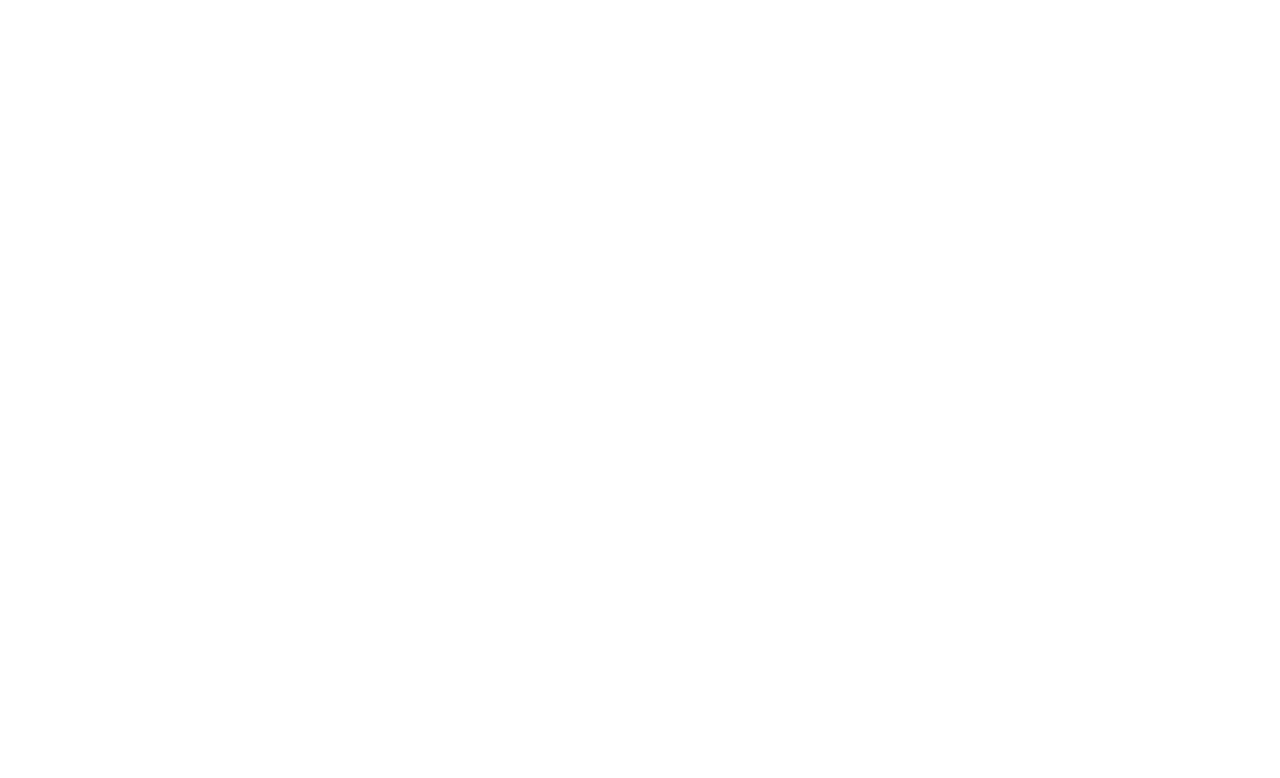
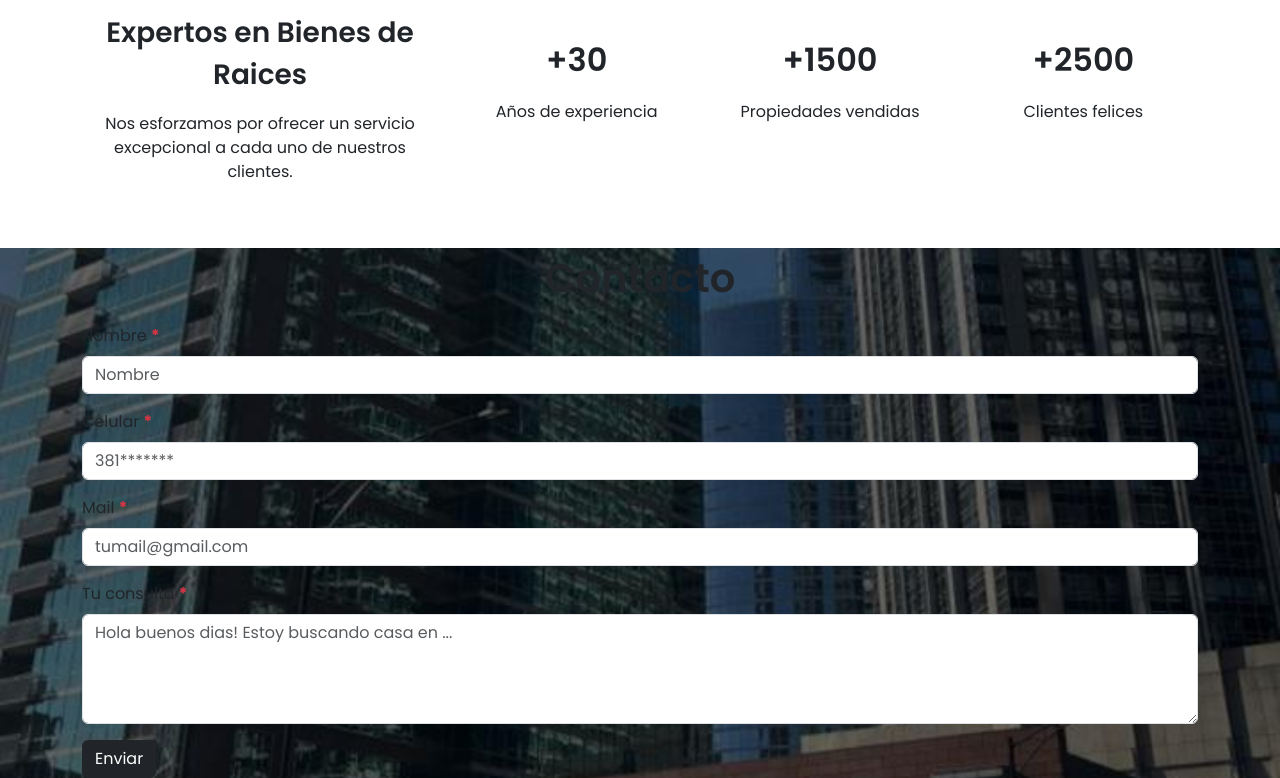
Before and after one commit to Agusme/inmobiliaria, a React (Vite) app: page / in a window 1280 px wide. Shown: the part 1016-1794 px from the top of the page. Before the commit the page ends 1084 px from the top, so only its background shows below. Built offline with nearby package versions, Linux system fonts and the light colour scheme.

Commit message:
add configuration to contact form

```diff
--- a/package.json
+++ b/package.json
@@ -10,12 +10,14 @@
     "preview": "vite preview"
   },
   "dependencies": {
+    "@emailjs/browser": "^4.1.0",
     "@emotion/react": "^11.11.3",
     "bootstrap": "^5.3.3",
     "react": "^18.2.0",
     "react-awesome-reveal": "^4.2.8",
     "react-bootstrap": "^2.10.1",
     "react-dom": "^18.2.0",
+    "react-hook-form": "^7.50.1",
     "react-scroll": "^1.9.0"
   },
   "devDependencies": {
--- a/src/App.jsx
+++ b/src/App.jsx
@@ -3,14 +3,15 @@ import Navegation from "./components/layouts/Navegation";
 import Home from "./components/views/Home";
 import "bootstrap/dist/css/bootstrap.min.css";
 import Portada from "./components/views/Portada";
+import Contacto from "./components/views/Contacto";
 
 function App() {
   return (
     <>
-        <Navegation></Navegation>
-        <Home></Home>
-
-        <Portada></Portada>
+      <Navegation></Navegation>
+      <Home></Home>
+      <Portada></Portada>
+      <Contacto></Contacto>
     </>
   );
 }
--- /dev/null
+++ b/src/components/views/Contacto.jsx
@@ -0,0 +1,172 @@
+import { Button, Container, Form, Modal } from "react-bootstrap";
+import { useForm } from "react-hook-form";
+import {
+  validateEmail,
+  validateMessage,
+  validateName,
+  validatePhone,
+} from "../../helpers/validateForm.jsx";
+import emailjs from "@emailjs/browser";
+
+import React from "react";
+
+const Contacto = () => {
+  const {
+    register,
+    handleSubmit,
+    formState: { errors, isValid },
+    reset,
+  } = useForm();
+
+  const [showModal, setShowModal] = React.useState(false);
+
+  const emailjsConfig = {
+    serviceId: "service_qn846gq",
+    templateId: "template_lsp5hg6",
+    publicKey: "BDtEaJzGHui804FZE",
+  };
+
+  const onSubmit = async (data) => {
+    try {
+      const emailData = {
+        ...data,
+        user_name: data.user_name,
+        email: data.email,
+        phone: data.phone,
+        message: data.message,
+      };
+      const response = await emailjs.send(
+        emailjsConfig.serviceId,
+        emailjsConfig.templateId,
+        emailData,
+        emailjsConfig.publicKey
+      );
+      console.log("correo enviado con exito: ", response);
+
+      setShowModal(true);
+      reset();
+    } catch (error) {
+      console.log("error al enviar el correo", error);
+    }
+  };
+  const handleCloseModal = () => {
+    setShowModal(false);
+  };
+
+  return (
+    <div>
+      <Container>
+        <p className="fw-semibold fs-1 text-center">Contacto</p>
+        <Form onSubmit={handleSubmit(onSubmit)}>
+          <Form.Group controlId="formName">
+            <Form.Label>
+              Nombre <span className="text-danger fw-bold">*</span>
+            </Form.Label>
+            <Form.Control
+              type="text"
+              name="user_name"
+              maxLength={30}
+              minLength={3}
+              placeholder="Nombre"
+              {...register("user_name", {
+                required: "Ingrese un nombre válido",
+                validate: (value) => validateName(value) || "Nombre Inválido",
+              })}
+              isInvalid={!!errors.user_name}
+              isValid={isValid}
+            />
+            {errors.user_name && (
+              <Form.Control.Feedback type="invalid">
+                {errors.user_name.message}
+              </Form.Control.Feedback>
+            )}
+          </Form.Group>
+
+          <Form.Group controlId="formPhone">
+            <Form.Label className="pt-3">
+              Celular <span className="text-danger fw-bold">*</span>
+            </Form.Label>
+            <Form.Control
+              name="phone"
+              maxLength={12}
+              placeholder="381*******"
+              {...register("phone", {
+                required: "Ingrese un número válido",
+                validate: (value) => validatePhone(value) || "Número inválido",
+              })}
+              isInvalid={!!errors.phone}
+              isValid={isValid}
+            ></Form.Control>
+            {errors.phone && (
+              <Form.Control.Feedback type="invalid">
+                {errors.phone.message}
+              </Form.Control.Feedback>
+            )}
+          </Form.Group>
+          <Form.Group controlId="formEmail">
+            <Form.Label className="pt-3">
+              Mail <span className="text-danger fw-bold">*</span>
+            </Form.Label>
+            <Form.Control
+              type="text"
+              name="email"
+              maxLength={30}
+              placeholder="tumail@gmail.com"
+              {...register("email", {
+                required: "Ingrese un mail válido",
+                validate: (value) => validateEmail(value) || "Mail inválido",
+              })}
+              isInvalid={!!errors.email}
+              isValid={isValid}
+            ></Form.Control>
+            {errors.email && (
+              <Form.Control.Feedback type="invalid">
+                {errors.email.message}
+              </Form.Control.Feedback>
+            )}
+          </Form.Group>
+          <Form.Group controlId="form-message">
+            <Form.Label className="pt-3">
+              Tu consulta <span className="text-danger fw-bold">*</span>
+            </Form.Label>
+            <Form.Control
+              name="message"
+              as="textarea"
+              placeholder="Hola buenos dias! Estoy buscando casa en ..."
+              rows={4}
+              maxLength={1000}
+              required
+              {...register("message", {
+                required: "Ingrese una consulta correcta",
+                validate: (value) =>
+                  validateMessage(value) || "Ingrese una consulta correcta",
+              })}
+              isInvalid={!!errors.message}
+              isValid={isValid}
+            ></Form.Control>
+            {errors.user_name && (
+              <Form.Control.Feedback type="invalid">
+                {errors.message.message}
+              </Form.Control.Feedback>
+            )}
+          </Form.Group>
+          <Button type="submit" className="mt-3 btn btn-dark">
+            Enviar
+          </Button>
+        </Form>
+        <Modal show={showModal} onHide={handleCloseModal}>
+          <Modal.Header closeButton>
+            <Modal.Title>Consulta Enviada!</Modal.Title>
+          </Modal.Header>
+          <Modal.Footer>
+            <Button variant="secondary" onClick={handleCloseModal}>
+              Cerrar
+            </Button>
+          </Modal.Footer>
+        </Modal>
+      </Container>
+    </div>
+  );
+};
+
+export default Contacto;
--- a/src/components/views/Portada.jsx
+++ b/src/components/views/Portada.jsx
@@ -5,6 +5,8 @@ const Portada = () => {
 
 <Container fluid className="bg-white text-center">
   <Container className="py-5">
+    <p className="fw-semibold fs-1">Nosotros</p>
+    <p className="py-2">Somos una inmobiliaria de confianza en Tucumán con años de experiencia en el mercado inmobiliario. Nuestro equipo altamente capacitado está aquí para ayudarte en la compra, venta y alquier de propiedades. Brindamos un servicio profesional y personalizado para hacer realidad tus objetivos inmobiliarios.</p>
     <Row>
       <Col lg={4} md={4} sm={12}>
         <p className="fs-3 fw-semibold">
--- /dev/null
+++ b/src/helpers/validateForm.jsx
@@ -0,0 +1,36 @@
+const regExpName = /^[a-zA-Z0-9\s]{3,}$/;
+const regExpEmail = /^[a-zA-Z0-9._%+-]+@[a-zA-Z0-9.-]+\.[a-zA-Z]{2,}$/;
+const regMessage = /^[\s\S]{1,1000}$/;
+const regExpPhone = /^\d{10}$/;
+
+export const validateName = (field)=>{
+    if(regExpName.test(field)&& field.trim()!== ""){
+        return true;
+    } else{
+        return false;
+    }
+}
+
+export const validateEmail = (field)=>{
+    if(regExpEmail.test(field)&& field.trim() !== ""){
+        return true;
+    }else{
+        return false
+    }
+}
+
+export const validateMessage = (field)=>{
+    if(regMessage.test(field)&& field.trim() !== ""){
+        return true;
+    }else{
+        return false
+    }
+}
+
+export const validatePhone = (field)=>{
+    if(regExpPhone.test(field)&& field.trim()!== ""){
+        return true;
+    }else{
+        return false
+    }
+}
```
Also changed, not shown: 1 other file (tests, documents, lock files or other folders).
